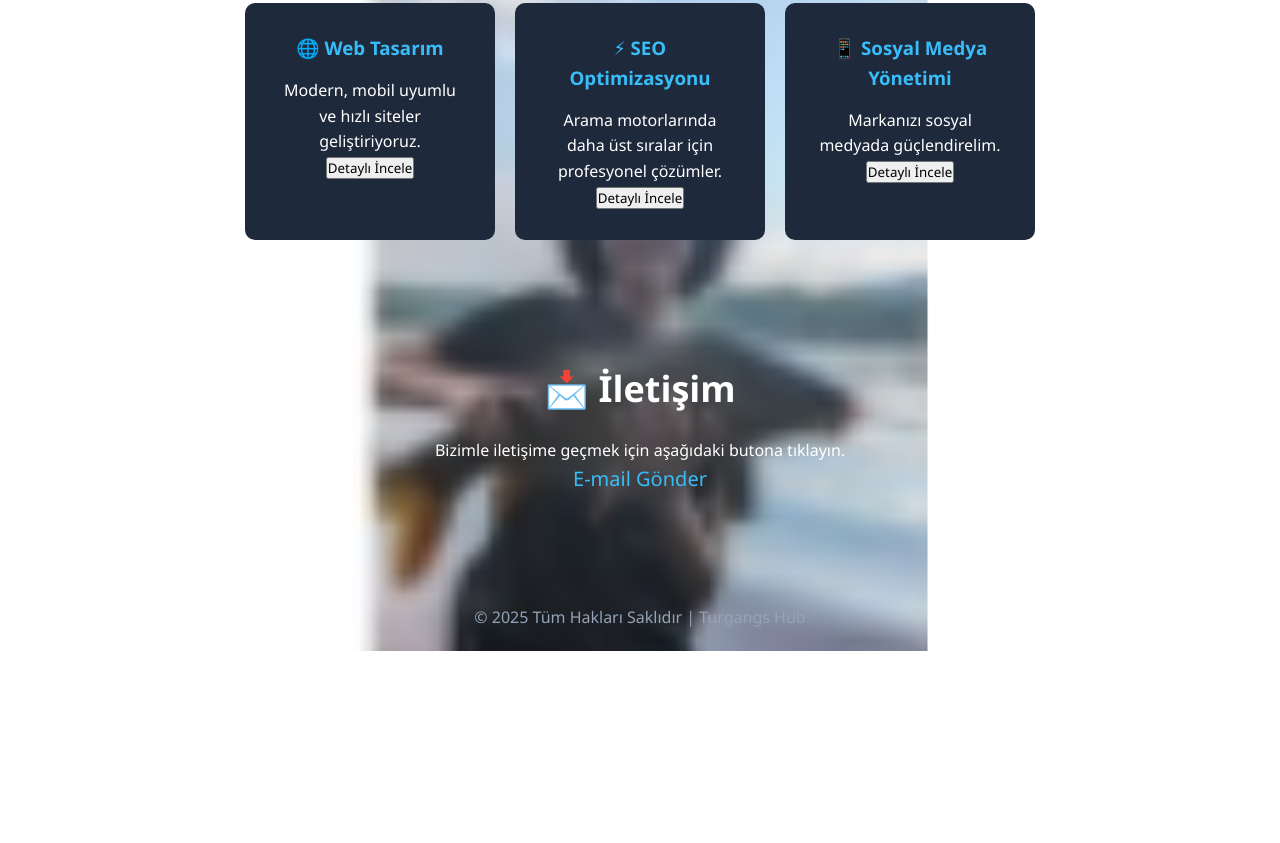
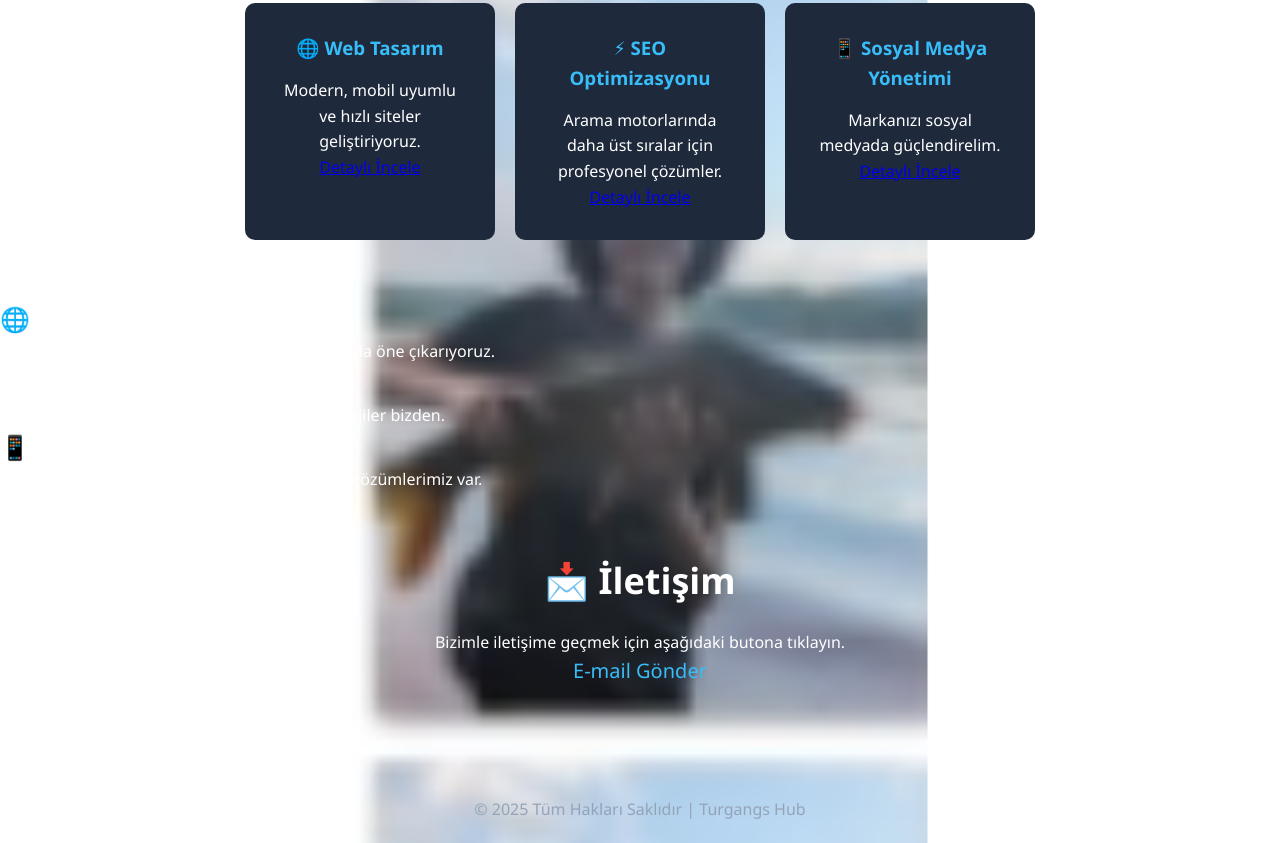
Before and after one commit to Emirbabass/site, a plain HTML site: page index.html in a window 1280 px wide. Shown: the part 853-1696 px from the top of the page. Before the commit the page ends 1504 px from the top, so only its background shows below. Drawn offline with Linux system fonts and the light colour scheme.

Commit message:
Update index.html

```diff
--- a/index.html
+++ b/index.html
@@ -9,7 +9,7 @@
 <body class="background">
   <header>
     <nav>
-      <h1 class="logo">🚀 Turgangs Hub</h1>
+      <h1 class="logo">Turgangs Hub</h1>
       <ul class="nav-links">
         <li><a href="#hakkinda">Hakkında</a></li>
         <li><a href="#hizmetler">Hizmetler</a></li>
@@ -33,19 +33,34 @@
       <div class="card">
         <h3>🌐 Web Tasarım</h3>
         <p>Modern, mobil uyumlu ve hızlı siteler geliştiriyoruz.</p>
-        <button class="btn-secondary">Detaylı İncele</button>
+        <a href="#web-detail" class="btn-secondary">Detaylı İncele</a>
       </div>
       <div class="card">
         <h3>⚡ SEO Optimizasyonu</h3>
         <p>Arama motorlarında daha üst sıralar için profesyonel çözümler.</p>
-        <button class="btn-secondary">Detaylı İncele</button>
+        <a href="#seo-detail" class="btn-secondary">Detaylı İncele</a>
       </div>
       <div class="card">
         <h3>📱 Sosyal Medya Yönetimi</h3>
         <p>Markanızı sosyal medyada güçlendirelim.</p>
-        <button class="btn-secondary">Detaylı İncele</button>
+        <a href="#sosyal-detail" class="btn-secondary">Detaylı İncele</a>
       </div>
     </div>
+  </section>
+
+  <section id="web-detail" class="detail">
+    <h2>🌐 Web Tasarım</h2>
+    <p>Profesyonel web tasarımı ile işinizi dijital dünyada öne çıkarıyoruz.</p>
+  </section>
+
+  <section id="seo-detail" class="detail">
+    <h2>⚡ SEO Optimizasyonu</h2>
+    <p>Arama motorlarında yükselmek için en iyi stratejiler bizden.</p>
+  </section>
+
+  <section id="sosyal-detail" class="detail">
+    <h2>📱 Sosyal Medya Yönetimi</h2>
+    <p>Sosyal medya hesaplarınız için yaratıcı ve etkin çözümlerimiz var.</p>
   </section>
 
   <section id="iletisim" class="contact">
```
